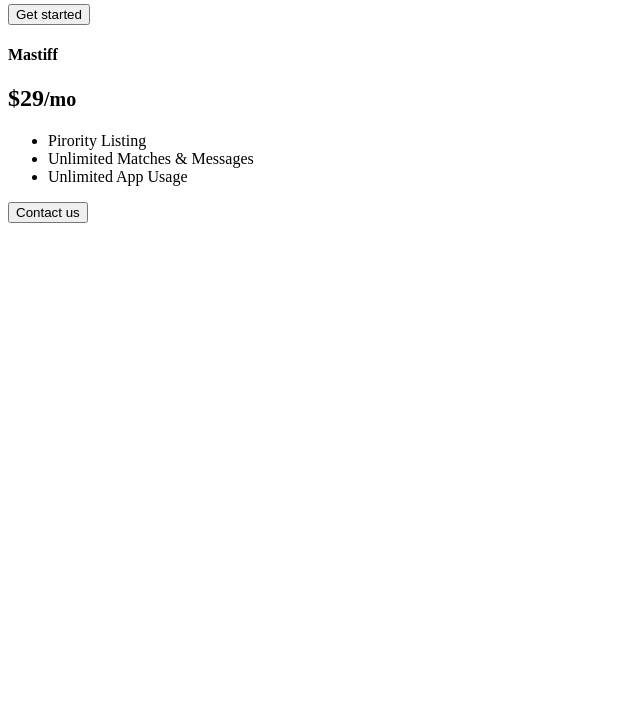
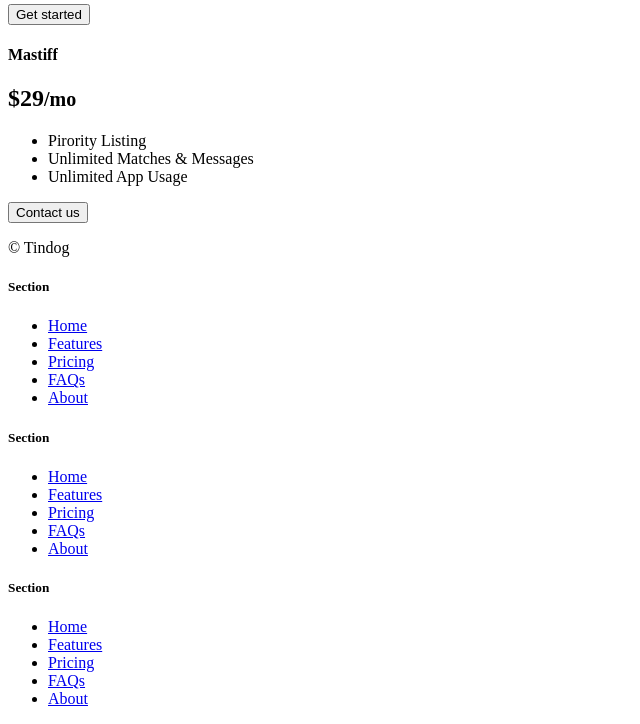
Before and after one commit to alonzosanchez3/startup_flask, a Flask app: page / in a window 1280 px wide. Shown: the part 1683-2407 px from the top of the page, without its empty margins (0-640 px from the left). Before the commit the page ends 1906 px from the top, so only its background shows below. Run offline with Flask 2, Linux system fonts and the light colour scheme.

Commit message:
added footer

```diff
--- a/templates/index.html
+++ b/templates/index.html
@@ -171,7 +171,51 @@
   </section>
   <!-- Footer -->
   <section id="footer">
+    <div class="container ">
+      <footer class="row row-cols-1 row-cols-sm-2 row-cols-md-5 py-5 mt-5 border-top">
+        <div class="col mb-3">
 
+          <p class="text-body-secondary">© Tindog</p>
+        </div>
+
+        <div class="col mb-3">
+
+        </div>
+
+        <div class="col mb-3">
+          <h5>Section</h5>
+          <ul class="nav flex-column">
+            <li class="nav-item mb-2"><a href="#" class="nav-link p-0 text-body-secondary">Home</a></li>
+            <li class="nav-item mb-2"><a href="#" class="nav-link p-0 text-body-secondary">Features</a></li>
+            <li class="nav-item mb-2"><a href="#" class="nav-link p-0 text-body-secondary">Pricing</a></li>
+            <li class="nav-item mb-2"><a href="#" class="nav-link p-0 text-body-secondary">FAQs</a></li>
+            <li class="nav-item mb-2"><a href="#" class="nav-link p-0 text-body-secondary">About</a></li>
+          </ul>
+        </div>
+
+        <div class="col mb-3">
+          <h5>Section</h5>
+          <ul class="nav flex-column">
+            <li class="nav-item mb-2"><a href="#" class="nav-link p-0 text-body-secondary">Home</a></li>
+            <li class="nav-item mb-2"><a href="#" class="nav-link p-0 text-body-secondary">Features</a></li>
+            <li class="nav-item mb-2"><a href="#" class="nav-link p-0 text-body-secondary">Pricing</a></li>
+            <li class="nav-item mb-2"><a href="#" class="nav-link p-0 text-body-secondary">FAQs</a></li>
+            <li class="nav-item mb-2"><a href="#" class="nav-link p-0 text-body-secondary">About</a></li>
+          </ul>
+        </div>
+
+        <div class="col mb-3">
+          <h5>Section</h5>
+          <ul class="nav flex-column">
+            <li class="nav-item mb-2"><a href="#" class="nav-link p-0 text-body-secondary">Home</a></li>
+            <li class="nav-item mb-2"><a href="#" class="nav-link p-0 text-body-secondary">Features</a></li>
+            <li class="nav-item mb-2"><a href="#" class="nav-link p-0 text-body-secondary">Pricing</a></li>
+            <li class="nav-item mb-2"><a href="#" class="nav-link p-0 text-body-secondary">FAQs</a></li>
+            <li class="nav-item mb-2"><a href="#" class="nav-link p-0 text-body-secondary">About</a></li>
+          </ul>
+        </div>
+      </footer>
+    </div>
   </section>
 </body>
 
```
